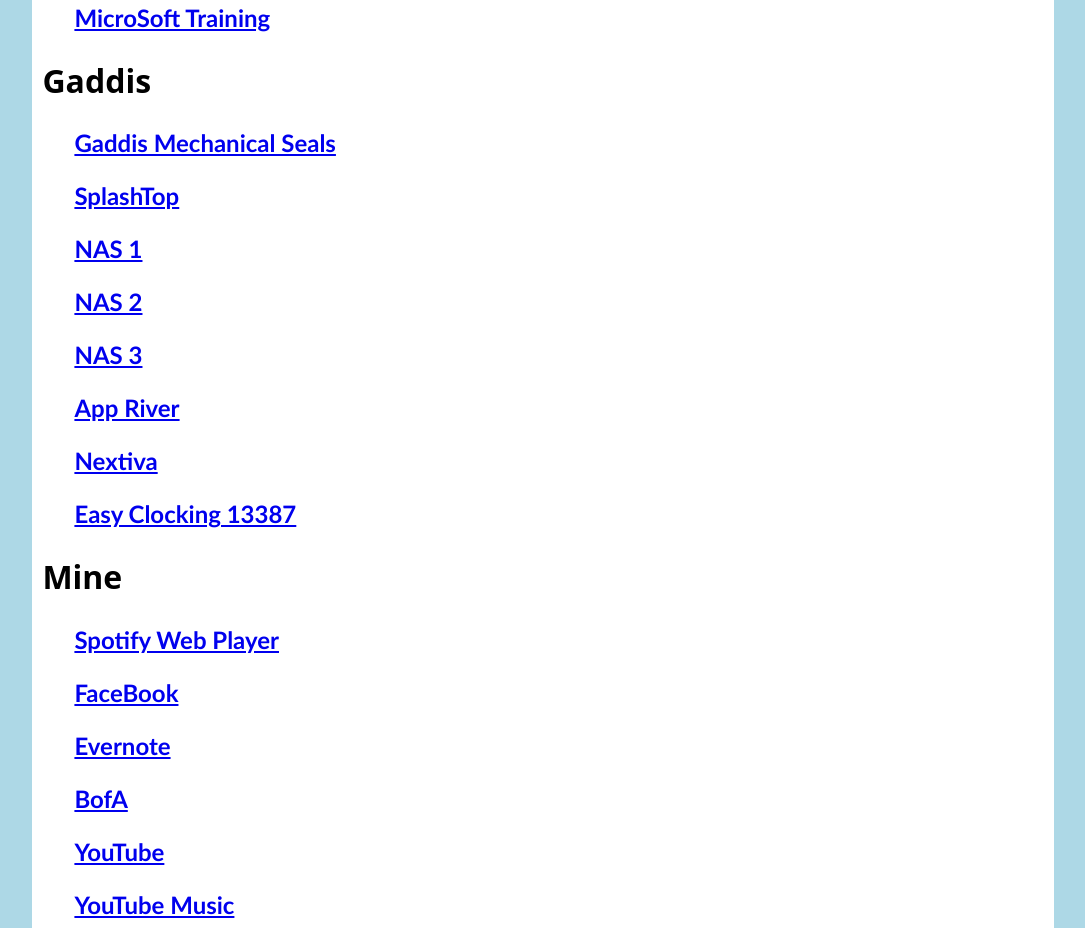
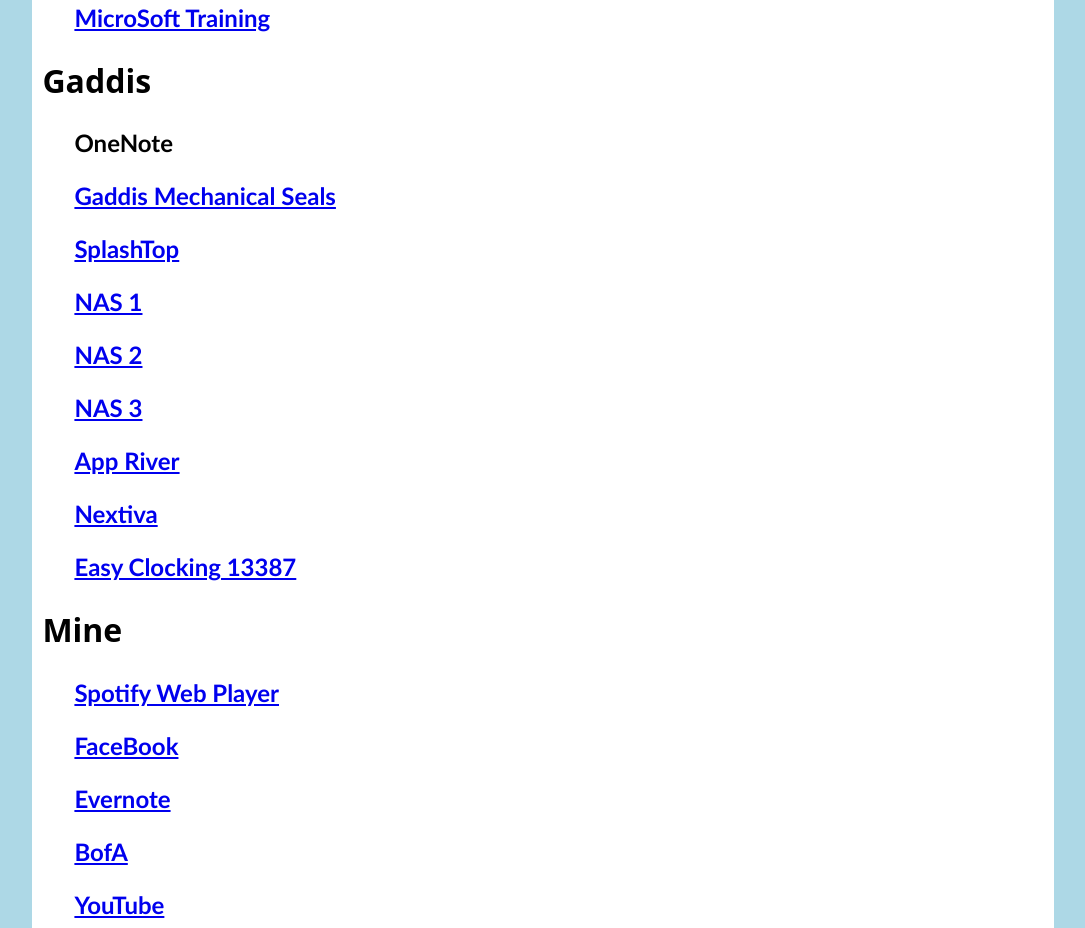
Before and after one commit to OwenHeritageHHI/portal, a plain HTML site: page index.html in a window 1280 px wide. Shown: the part 1220-2148 px from the top of the page, without its empty margins (97-1182 px from the left). Drawn offline with Linux system fonts and the light colour scheme.

Commit message:
update
Add OneNote

```diff
--- a/index.html
+++ b/index.html
@@ -33,6 +33,7 @@
         <h3><a href="https://www.udemy.com/home/my-courses/learning/" target="_blank">Udemy - My Learning</a></h3>
         <h3><a href="https://learn.microsoft.com/en-us/training/?wt.mc_id=rmskilling_learn_welcome_email_gdc" target="_blank">MicroSoft Training</a></h3>
         <h2>Gaddis</h2>
+        <h3><a href="https://gaddisinc-my.sharepoint.com/personal/lowen_gaddisinc_com/_layouts/15/Doc.aspx?sourcedoc={4a0c5001-0c53-4506-a231-6217758e16fd}&action=edit&wd=target%28main.one%7Cb364b79e-b766-4954-82b6-d38d2a3944b9%2FBills%7Ccbcccbe5-cb47-4383-a3cb-1bd14c233f99%2F%29&wdorigin=NavigationUrl" target="_blank"></a>OneNote</h3>
         <h3><a href="https://gaddismechanicalseals.com/" target="_blank">Gaddis Mechanical Seals</a></h3>
         <h3><a href="https://my.splashtop.com/computers" target="_blank">SplashTop</a></h3>
         <h3><a href="http://192.168.0.131:5000/#/signin" target="_blank">NAS 1</a></h3>
```
